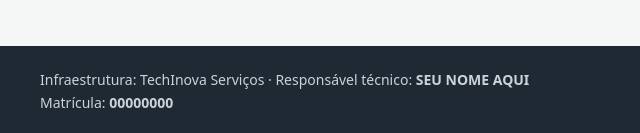
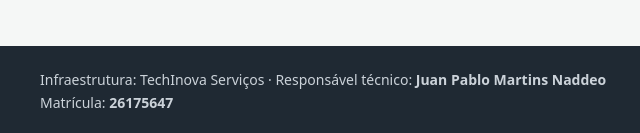
Before and after one commit to jp-nadde0/avaliacao-docker-26175647, a plain HTML site: page portal/html/index.html in a window 1280 px wide. Shown: the part 734-867 px from the top of the page, 0-640 px from the left. Drawn offline with Linux system fonts and the light colour scheme.

Commit message:
feat: configure portal image
Co-authored-by: Copilot <223556219+Copilot@users.noreply.github.com>

```diff
--- a/portal/html/index.html
+++ b/portal/html/index.html
@@ -34,8 +34,8 @@
 
   <footer>
     <!-- EDITE AS DUAS LINHAS ABAIXO COM O SEU NOME E A SUA MATRÍCULA -->
-    <p>Infraestrutura: TechInova Serviços · Responsável técnico: <strong id="responsavel">SEU NOME AQUI</strong></p>
-    <p>Matrícula: <strong id="matricula">00000000</strong></p>
+    <p>Infraestrutura: TechInova Serviços · Responsável técnico: <strong id="responsavel">Juan Pablo Martins Naddeo</strong></p>
+    <p>Matrícula: <strong id="matricula">26175647</strong></p>
   </footer>
 
   <script>
```
Also changed, not shown: 1 other file.
